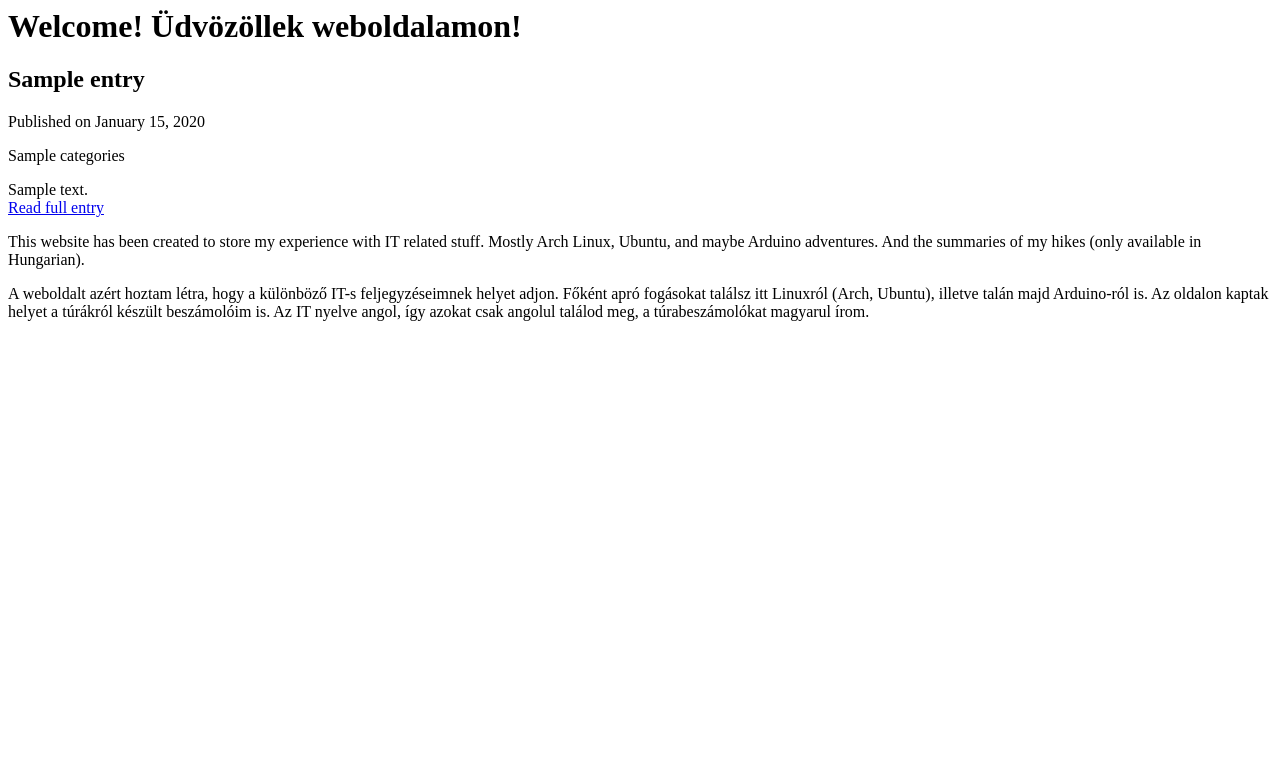
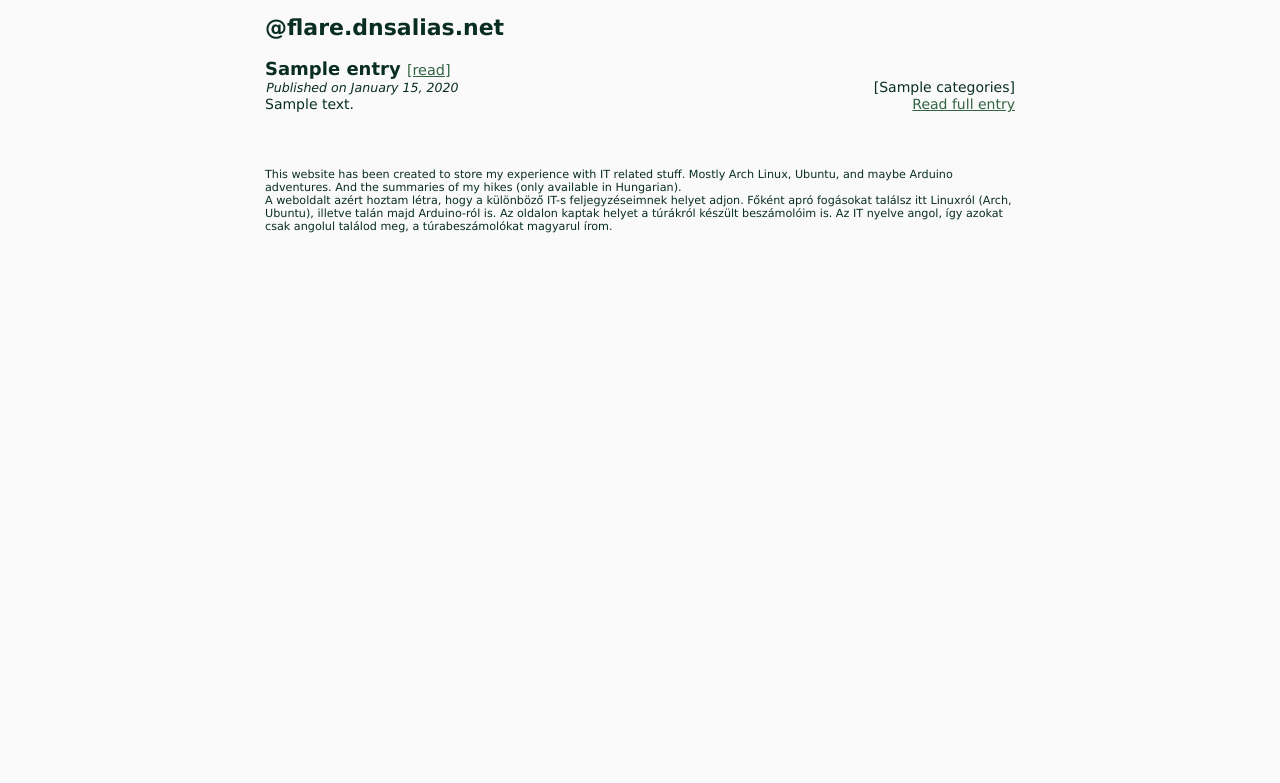
Before and after one commit to szebenyib/bookshelf, a Django app: template mercator/templates/mercator/entry_index.html in a window 1280 px wide. Shown: the top 783 px of the page. Run offline with Django 3.2, Linux system fonts and the light colour scheme; the template is opened without the code that fills it: most values are stand-ins (such as "Sample title", 1, 10 or a date in 2020); parts of the project's set-up code (start-up, migrations or seed data) failed here and were passed over.

Commit message:
Added css files, modified html accordingly. Now it starts to have a nicer look!

```diff
--- /dev/null
+++ b/mercator/static/base.css
@@ -0,0 +1,46 @@
+body {
+	text-align:		left;
+	font-size:		14px;
+	font-family:		Verdana, Arial, Helvetica, sans-serif;
+	color:			#092e20;
+	vertical-align:		baseline;
+	background-color:	#fafafa;
+}
+
+#content {
+	width:			750px;
+	margin-left:		auto;
+	margin-right:		auto;
+}
+
+
+a {
+	font-weight:		normal;
+	font-style:		normal;
+	text-decoration:	underline;
+	color:			#326342;
+	vertical-align:		baseline;
+}
+
+a:hover {
+	background-color:	#e1f6c5;
+}
+
+h1 {
+	font-size:		22px;
+}
+
+h2 {
+	font-size:		18px;
+	margin:			1em 0 0 0;
+}
+
+p {
+	margin:			0;
+	padding:		0;
+}
+
+#description {
+	padding:		5em 0 0 0;
+	font-size:		0.8em;
+}
--- /dev/null
+++ b/mercator/static/entries_index.css
@@ -0,0 +1,28 @@
+/*#title a {
+	font-weight:		bold;
+	text-decoration:	none;
+} */
+#title a {
+	font-size:	0.8em;
+}
+
+#published {
+	margin:		0.1em;
+	padding:	0;
+	font-style:	italic;
+	font-size:	0.9em;
+}
+
+#category {
+	float:		right;
+}
+
+#excerpt p {
+	margin:		0 0 0 0.1em;
+	padding:	0 0 0 0.5em;
+	border-left-style:	solid;
+}
+
+#excerpt a {
+	float:		right;
+}
--- /dev/null
+++ b/mercator/templates/mercator/base_entries.html
@@ -0,0 +1,5 @@
+{% extends "mercator/base.html" %}
+
+{% block title %}| Entries{% endblock %}
+
+{% block bodyclass %}entries{% endblock %}
--- a/mercator/templates/mercator/entry_index.html
+++ b/mercator/templates/mercator/entry_index.html
@@ -1,18 +1,30 @@
-<html>
+<!DOCTYPE html PUBLIC "-//W3C//DTD XHTML 1.0 Transitional//EN"
+	"http://www.w3.org/TR/xhtml1/DTD/xhtml1-transitional.dtd">
+<html xmlns="http://www.w3.org/1999/xhtml">
 <head>
-	<meta http-equiv="content-type" content="text/html; charset=utf-8">
-	<title>Welcome to flare.dnsalias.net!</title>
-
-</head>
+{% load staticfiles %}
+<meta http-equiv="Content-type" content="text/html; charset=iso-8859-2" />
+<meta http-equiv="Content-Language" content="hu-hu" />
+<title>Welcome to flare.dnsalias.net!</title>
+<!-- <link rel="stylesheet" type="text/css" href="{% static "reset.css" %}" media="all" /> -->
+<link rel="stylesheet" type="text/css" href="{% static "base.css" %}" media="all" />
+<link rel="stylesheet" type="text/css" href="{% static "entries_index.css" %}" media="all" />
+<meta http-equiv="imagetoolbar" content="no" />
+<meta name="keywords" content="Túrázás, Arch Linux, IT notes" />
+<meta name="description" content="A blog about Linux, IT, and hiking. Egy blog
+Linuxról, IT-ről és túrázásról." />
+<link rel="SHORTCUT ICON" href="favicon.ico" />
 <body>
-	<h1 id="heading">Welcome! Üdvözöllek weboldalamon!</h1>
+<div id=content>
+	<h1 id="heading">@flare.dnsalias.net</h1>
 	{% for entry in entry_list %}
-		<h2 id="title">{{ entry.title }}</h2>
+		<h2 id="title">{{ entry.title }}
+			<a href="{{ entry.get_absolute_url }}">[read]</a></h2>
+		<div id="category">
+			[{{ entry.categories|safe }}]
+		</div>
 		<div id="published">
-			<p>Published on {{ entry.pub_date|date:"F j, Y" }}</p>
-		</div>
-		<div id="category">
-			<p>{{ entry.categories|safe }}</p>
+			Published on {{ entry.pub_date|date:"F j, Y" }}
 		</div>
 		<div id="excerpt">
 			{% if entry.excerpt_html %}
@@ -20,9 +32,7 @@
 			{% else %}
 				{{ entry.body_html|truncatewords_html:"50"|safe }}
 			{% endif %}
-		</div>
-		<div id="link_to_full"
-			<p><a href="{{ entry.get_absolute_url }}">Read full entry</a></p>
+			<a href="{{ entry.get_absolute_url }}">Read full entry</a>
 		</div>
 	{% endfor %}
 
@@ -36,5 +46,6 @@
 		készült beszámolóim is. Az IT nyelve angol, így azokat csak angolul
 		találod meg, a túrabeszámolókat magyarul írom.</p>
 	</div>
+</div>
 </body>
 </html>
```
Also changed, not shown: mercator/static/entry_detail.css (added, +21 -0 lines), mercator/static/reset.css (added, +57 -0 lines), mercator/templates/mercator/base.css (added, +8 -0 lines), mercator/templates/mercator/entry_archive.html (added, +20 -0 lines), mercator/templates/mercator/entry_detail.html (+19 -7 lines), 1 other file.
